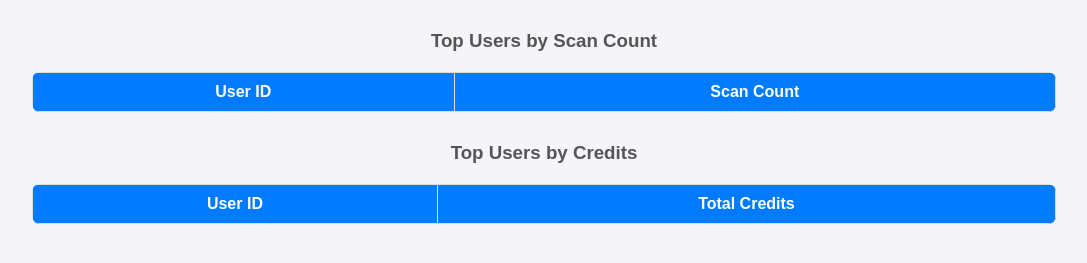
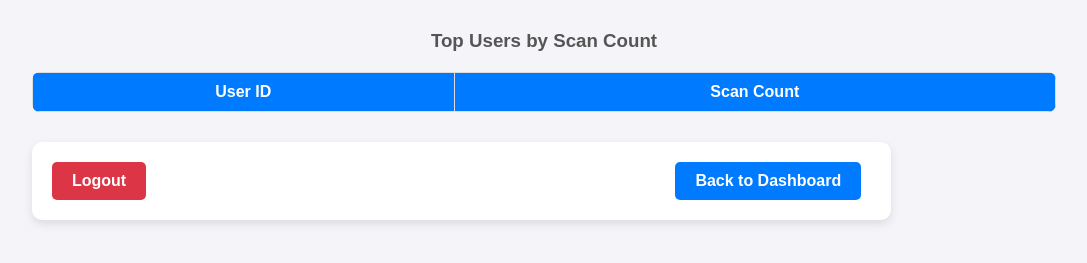
Before and after one commit to BARDAVAL-JAGADEESH/Document-Scanner-System, a Flask app: page /admin/analytics in a window 1280 px wide. Shown: the part 292-555 px from the top of the page, without its empty margins (96-1183 px from the left). Run offline with Flask 3, Linux system fonts and the light colour scheme; the visitor is signed in with stand-in values (Sample User, id 1); data that the repository does not hold is empty.

Commit message:
changes done

```diff
--- a/templates/admin_analytics.htm
+++ b/templates/admin_analytics.htm
@@ -28,6 +28,20 @@
             color: #555;
             margin-top: 30px;
             text-align: center;
+        }
+
+        .form-container {
+            width: 80%;
+            max-width: 900px;
+            margin-top: 30px;
+            padding: 20px;
+            background-color: white;
+            box-shadow: 0 4px 10px rgba(0, 0, 0, 0.1);
+            border-radius: 10px;
+            display: flex;
+            padding: auto;
+            justify-content: space-between;
+            align-items: center;
         }
 
         .alert {
@@ -76,6 +90,61 @@
 
         table tr:hover td {
             background-color: #e0e0e0;
+        }
+
+        .back-btn {
+            background-color: #007bff;
+            color: white;
+            padding: 10px 20px;
+            border: none;
+            border-radius: 5px;
+            cursor: pointer;
+            margin-top: 30px;
+            display: block;
+            width: 200px;
+            margin: 30px auto 0;
+            text-align: center;
+            outline: none;
+        }
+
+        .back-btn:hover {
+            background-color: #0056b3;
+        }
+
+        .back-btn:focus {
+            outline: none;
+        }
+
+        /* Logout and Smart Analytics Buttons */
+        .btn {
+            display: inline-block;
+            padding: 10px 20px;
+            font-size: 16px;
+            font-weight: bold;
+            border-radius: 5px;
+            text-align: center;
+            text-decoration: none;
+            cursor: pointer;
+            transition: background-color 0.3s ease;
+            margin-right: 10px;
+        }
+
+        .btn-danger {
+            background-color: #dc3545;
+            color: white;
+        }
+
+        .btn-danger:hover {
+            background-color: #c82333;
+        }
+
+        .btn-primary {
+            background-color: #007bff;
+            color: white;
+        }
+
+        .btn-primary:hover {
+            background-color: #0056b3;
         }
 
         @media (max-width: 768px) {
@@ -161,24 +230,13 @@
         </tbody>
     </table>
 
-    <!-- Top Users by Credits -->
-    <h3>Top Users by Credits</h3>
-    <table>
-        <thead>
-            <tr>
-                <th>User ID</th>
-                <th>Total Credits</th>
-            </tr>
-        </thead>
-        <tbody>
-            {% for user in top_users_by_credits %}
-            <tr>
-                <td>{{ user.user_id }}</td>
-                <td>{{ user.total_credits }}</td>
-            </tr>
-            {% endfor %}
-        </tbody>
-    </table>
+
+
+    <!-- Buttons for Logout and Smart Analytics -->
+    <div class="form-container">
+        <a href="/admin/logout" class="btn btn-danger">Logout</a>
+        <a href="/admin/dashboard" class="btn btn-primary">Back to Dashboard</a>
+    </div>
 </div>
 
 </body>
--- a/templates/admin_dashboard.htm
+++ b/templates/admin_dashboard.htm
@@ -239,7 +239,7 @@
 
     <div class="form-container">
         <a href="/admin/logout" class="btn btn-danger">Logout</a>
-        <a href="/admin/analytics" class="btn btn-danger">Admin Analyst</a>
+        <a href="/admin/analytics" class="btn btn-danger">Back to admin Analytics Dashboard:</a>
     </div>
 
     <div class="logout-button mt-3">
```
Also changed, not shown: templates/profile.htm (+101 -88 lines).
